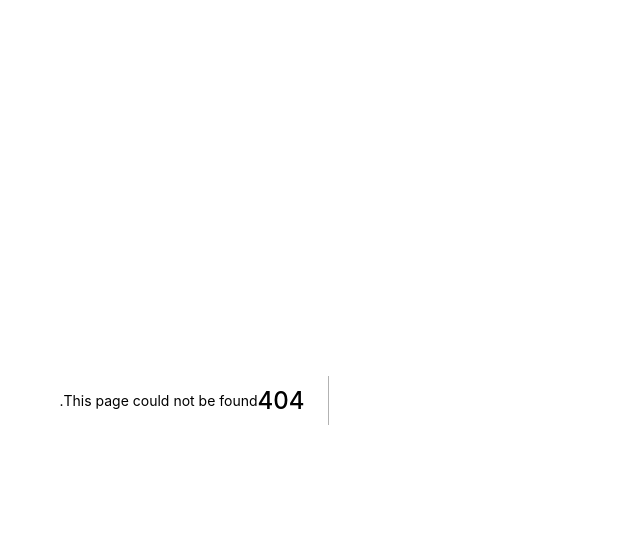
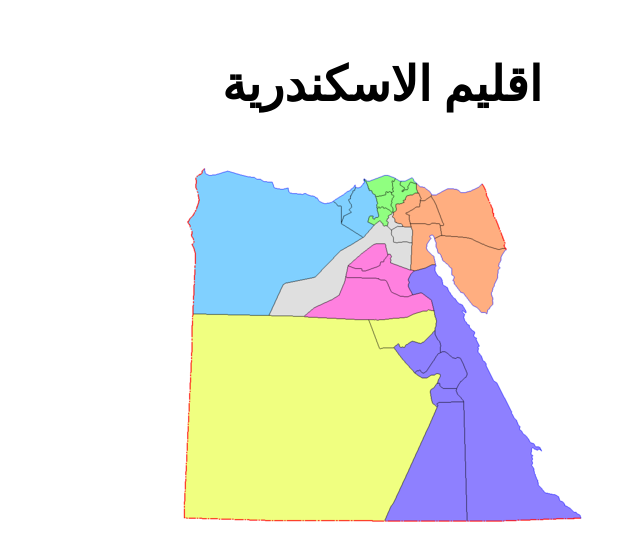
Before and after one commit to ahmed-mohamed-eng/egypt-gov-map, a Next.js app: page /provinces/alexandra in a window 1280 px wide. Before the commit this address had no page. Shown: the top 560 px of the page, without its empty margins (481-1121 px from the left). Built offline with nearby package versions, Linux system fonts and the light colour scheme.

Commit message:
adding ids to the areas that holds show the provinces

```diff
--- /dev/null
+++ b/pages/provinces/alexandra/index.tsx
@@ -0,0 +1,31 @@
+import type { NextPage } from "next";
+
+// Custom Components
+import Header from "../../../components/Header";
+import PageContainer from "../../../components/PageContainer";
+import MainContentArea from "../../../components/MainContentArea";
+
+// Constants.
+import provincesList from "../../../constants/provincesList";
+import mainAreaCoords from "../../../constants/provinces/mainArea";
+
+// Images Sources.
+import mainAreaImage from "../../../images/provinces/alexandra/alex_region.jpg";
+
+const AlexProvince: NextPage = () => {
+  return (
+    <PageContainer>
+      <Header headerTitle="اقليم الاسكندرية" />
+      <MainContentArea
+        list={provincesList}
+        mapAreas={mainAreaCoords}
+        mapImageSrc={mainAreaImage.src}
+        mapImageWidth={235}
+        mapImageHeight={166.383}
+        quickNavTitle="اقاليم مصر"
+      />
+    </PageContainer>
+  );
+};
+
+export default AlexProvince;
```
Also changed, not shown: images/provinces/alexandra/alex_region.jpg (added).
